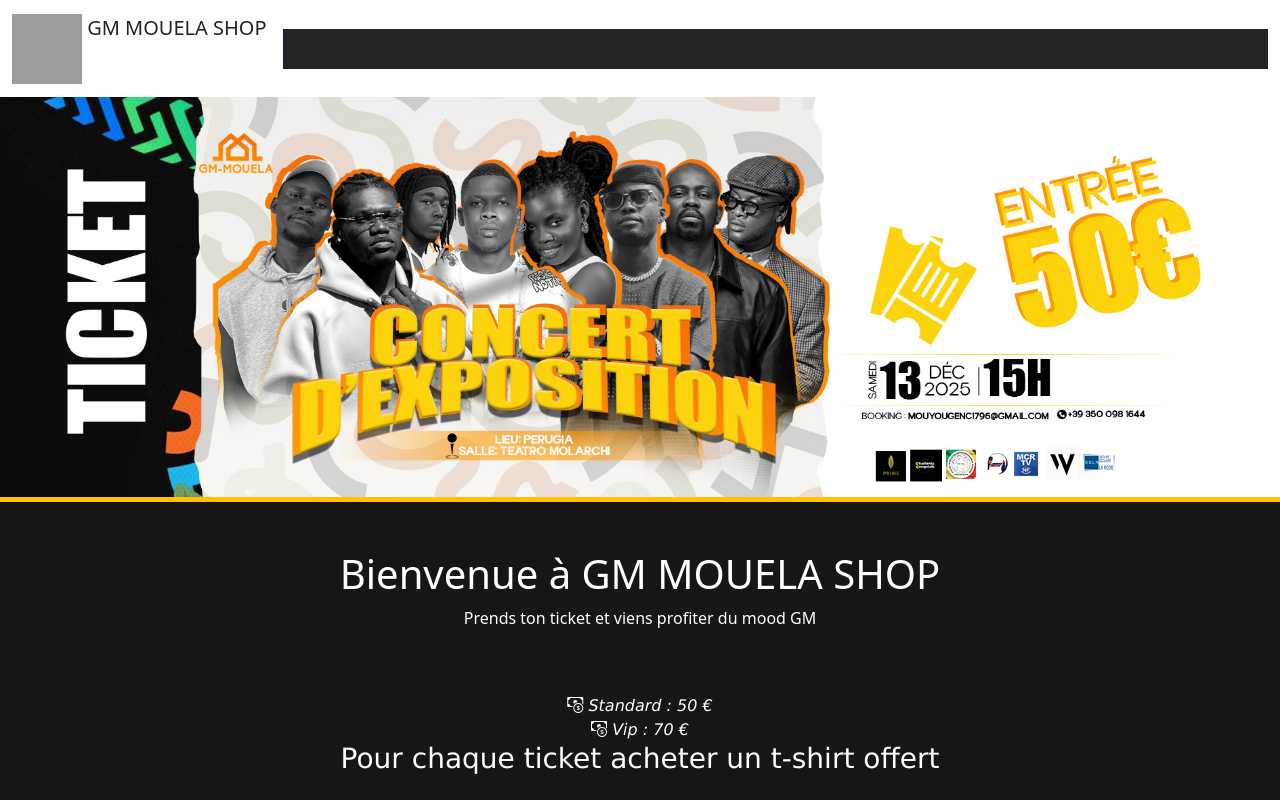
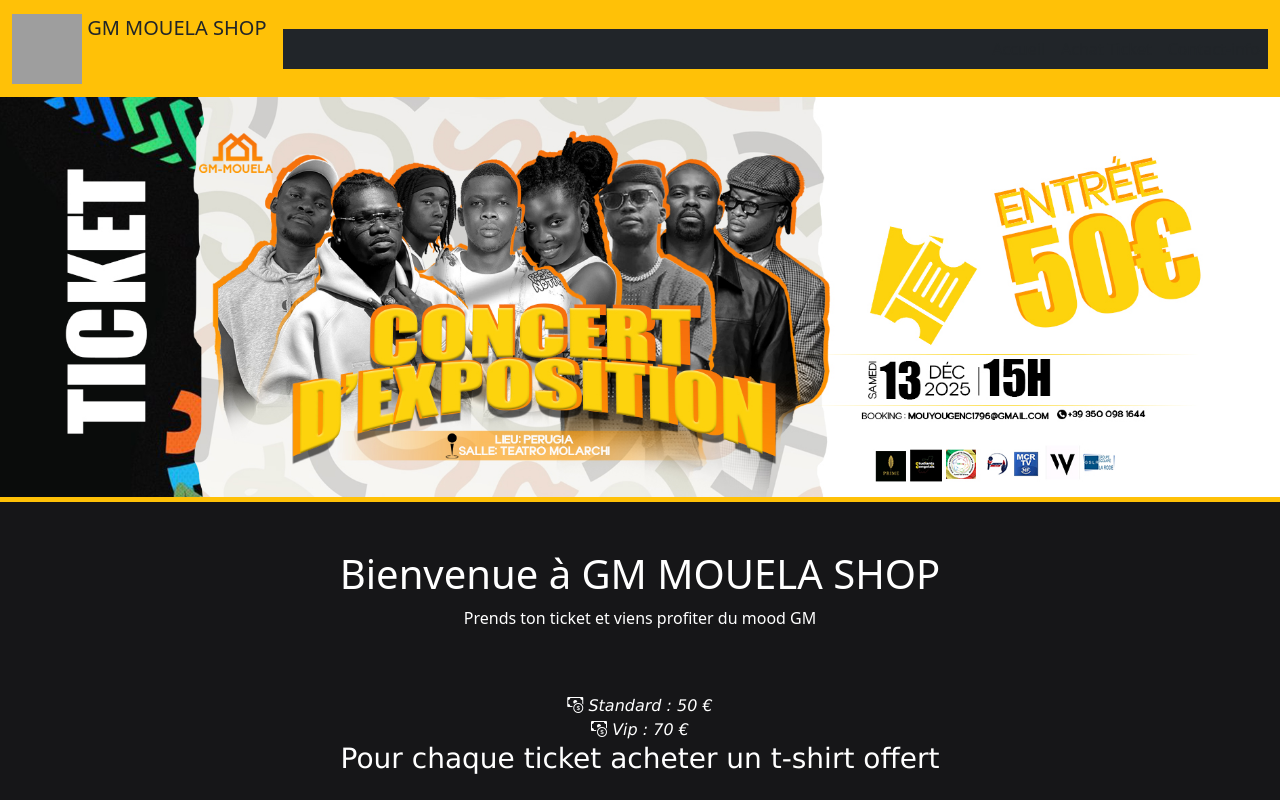
Before and after one commit to Nel-mk/gmmouelaN, a plain HTML site: page index.html in a window 1280 px wide. Shown: the top 800 px of the page. Drawn offline with nearby package versions, Linux system fonts and the light colour scheme; grey boxes are pictures that could not be loaded; a script that the page names is missing; a small style sheet from the web is missing.

```diff
--- a/index.html
+++ b/index.html
@@ -16,7 +16,7 @@
 <body>
     <div class="container-fluid p-0">
         <header >
-            <nav class="navbar navbar-expand-lg navbar-dark bg-white ">
+            <nav class="navbar navbar-expand-lg navbar-dark bg-warning ">
                 <div class="container-fluid">
                     <a class="navbar-brand text-dark" href="#">
                         <img src="image/GM LOGO NOIR SANS FOND.png" alt="Logo" width="70" height="70" class="d-inline-block align-text-top">
```
